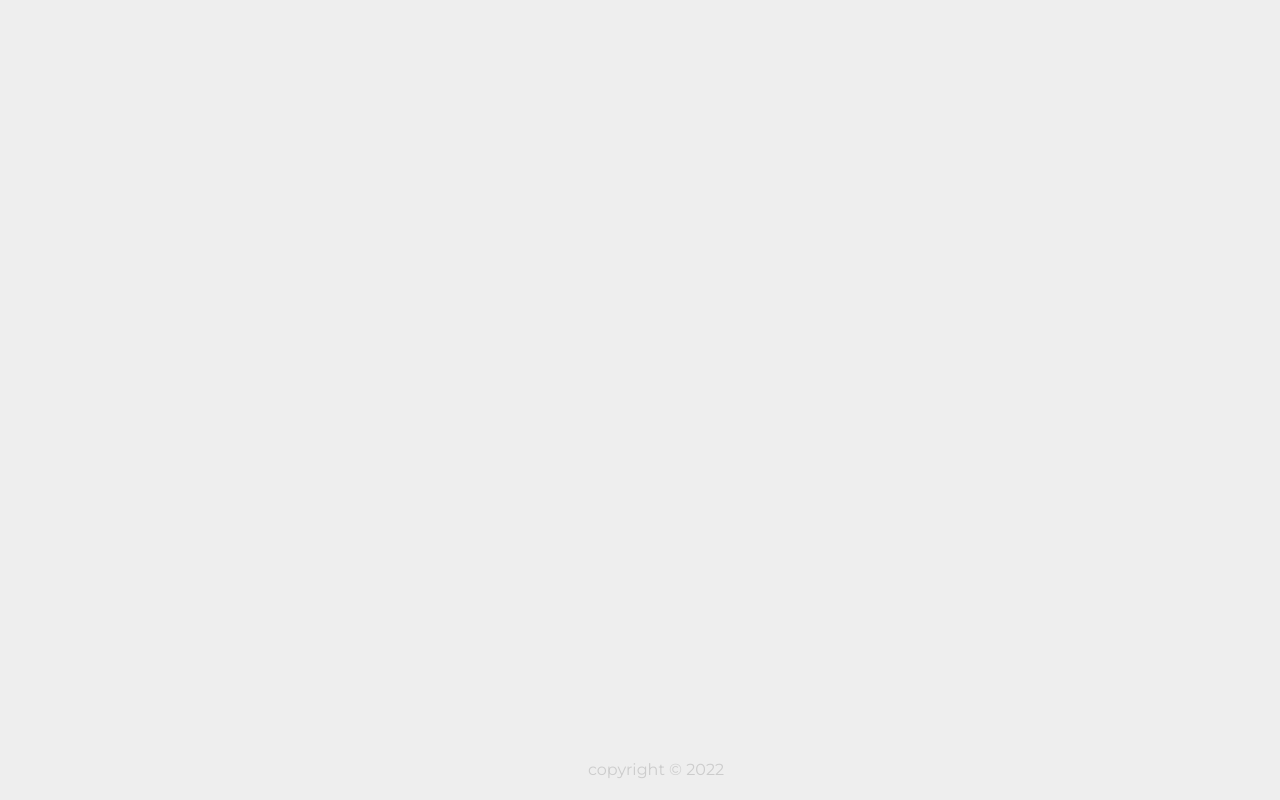
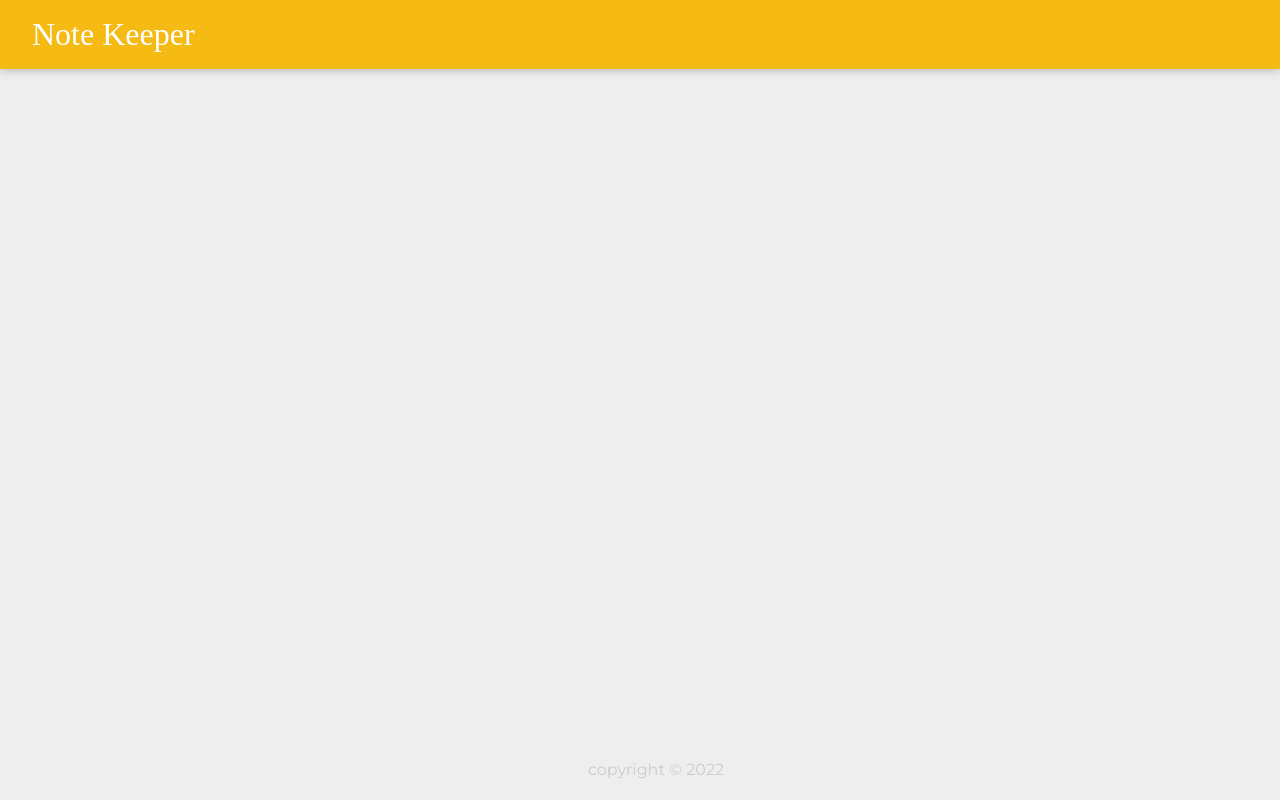
Before and after one commit to toshiroto/React-Note-Keeper, a React (Create React App) app: page / in a window 1280 px wide. Built offline with nearby package versions, Linux system fonts and the light colour scheme; a web font is replaced by a local one.

Commit message:
minor bug fix

```diff
--- a/src/components/App.jsx
+++ b/src/components/App.jsx
@@ -1,12 +1,14 @@
 import React from "react";
+import Header from "./Header";
 import Footer from "./Footer";
-import Header from "./Header";
 
 
 function App() {
   return (
-    <Header />,
-    <Footer />
+    <div>
+      <Header />
+      <Footer />
+    </div>
   );
 }
 
```
Also changed, not shown: 7 other files (tests, documents, lock files or other folders).
